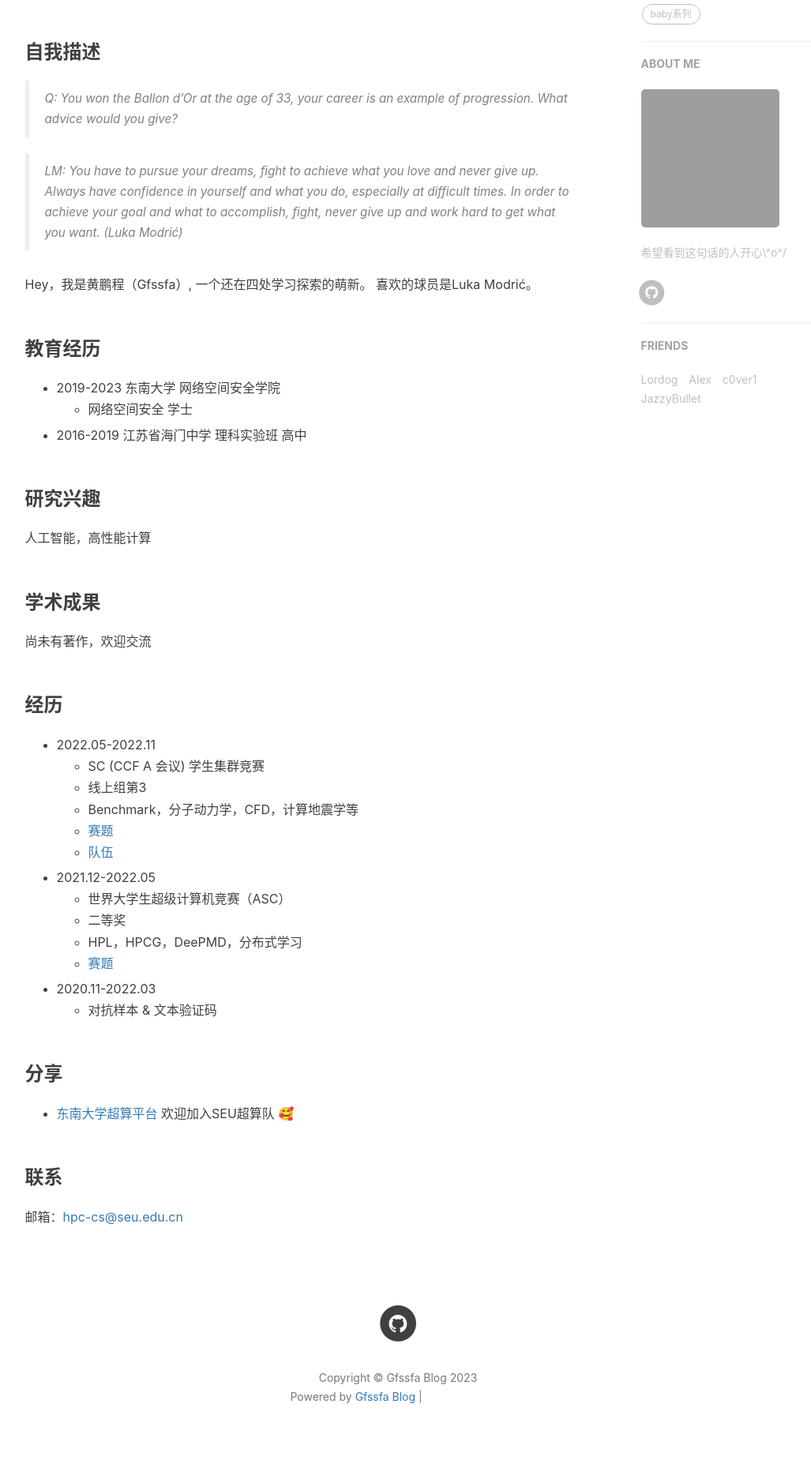
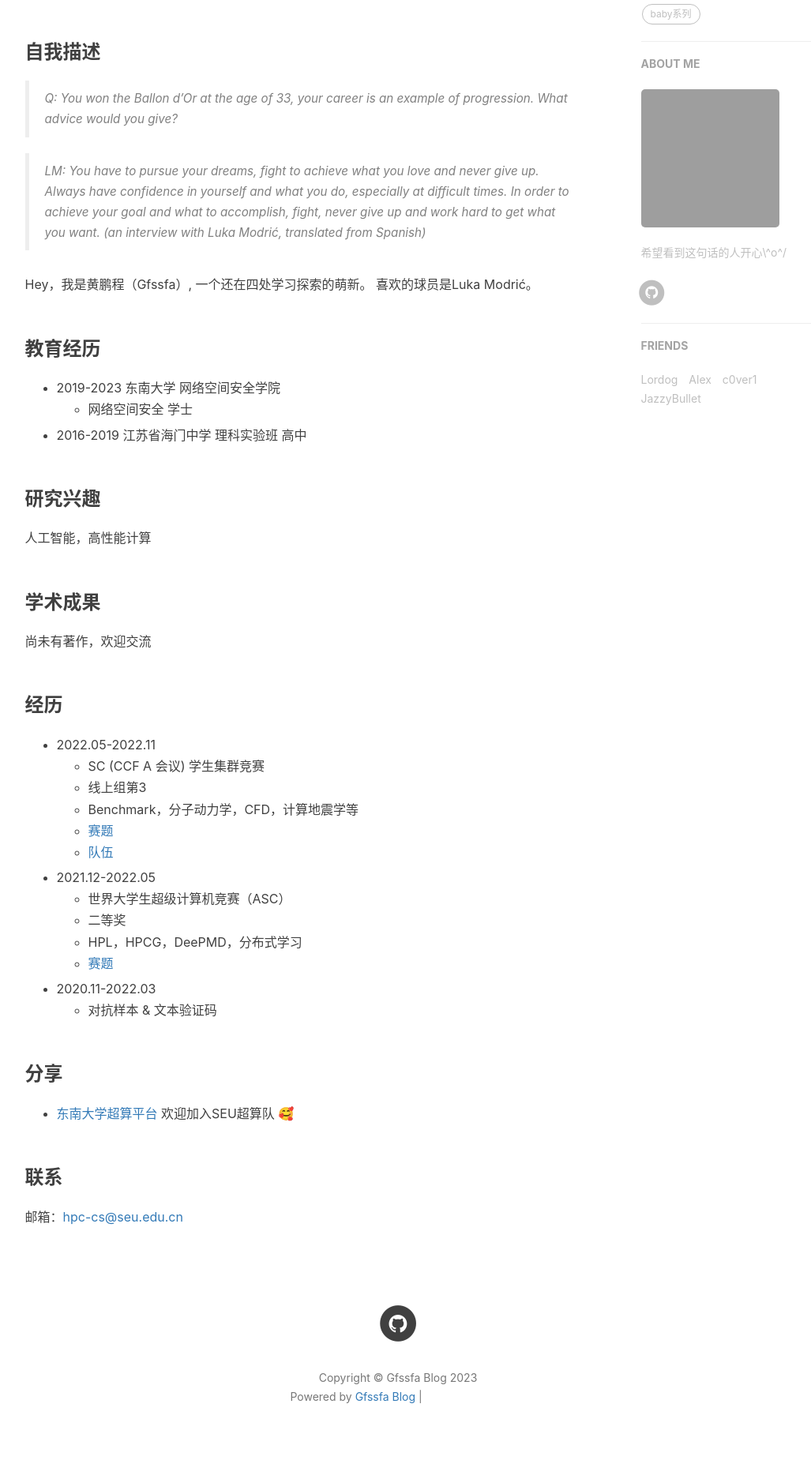
Before and after one commit to Gfssfa/Gfssfa.github.io, a Jekyll site: the page built from about.html, in a window 1280 px wide. Shown: the part 482-2355 px from the top of the page at 79% size, without its empty margins (136-1163 px from the left). Built offline with Jekyll 4.4.1, drawn with Linux system fonts in a browser that asks for light colours; nearby versions of some CDN libraries; comment, search, counter and statistics services are not loaded; grey boxes are pictures that could not be loaded.

Commit message:
Update zh.md

```diff
--- a/_includes/about/zh.md
+++ b/_includes/about/zh.md
@@ -2,7 +2,7 @@
 
 >Q: You won the Ballon d'Or at the age of 33, your career is an example of progression. What advice would you give?
 
->LM: You have to pursue your dreams, fight to achieve what you love and never give up. Always have confidence in yourself and what you do, especially at difficult times. In order to achieve your goal and what to accomplish, fight, never give up and work hard to get what you want. (Luka Modrić)
+>LM: You have to pursue your dreams, fight to achieve what you love and never give up. Always have confidence in yourself and what you do, especially at difficult times. In order to achieve your goal and what to accomplish, fight, never give up and work hard to get what you want. (an interview with Luka Modrić, translated from Spanish)
 
 Hey，我是黄鹏程（Gfssfa）, 一个还在四处学习探索的萌新。
 喜欢的球员是Luka Modrić。
```
